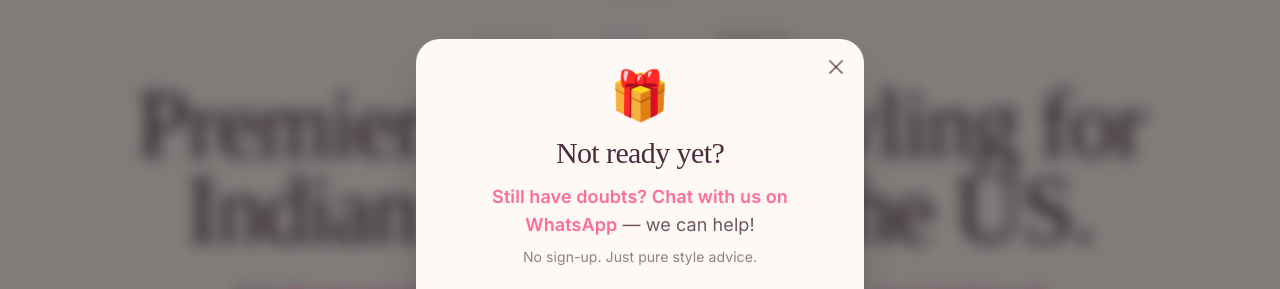
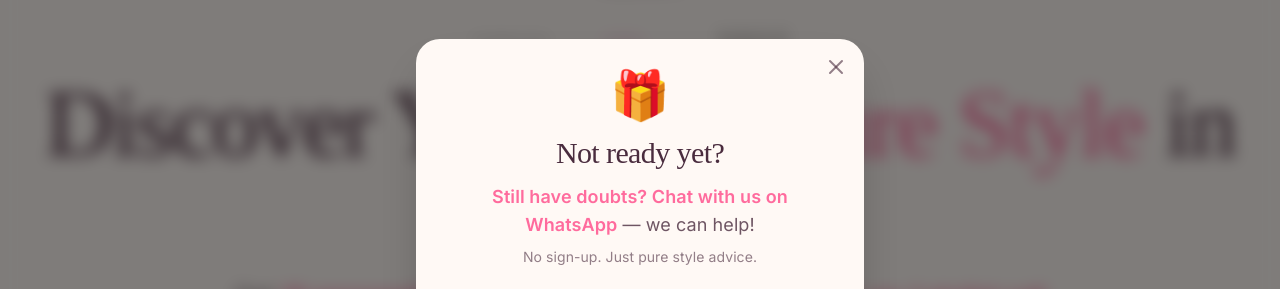
Before and after one commit to mithil0407/playernumberone, a Next.js app: page /us in a window 1280 px wide. Shown: the part 171-460 px from the top of the page. Built offline with nearby package versions, Linux system fonts and the light colour scheme.

Commit message:
Update US: Restore Signature Style hero header, brand pink for Signature Style, 40-min call copying everywhere on US pages

```diff
--- a/src/app/us/checkout/page.tsx
+++ b/src/app/us/checkout/page.tsx
@@ -587,7 +587,7 @@ export default function CheckoutPage() {
                   </li>
                   <li className="flex items-start gap-2 md:gap-3">
                     <CheckCircle className="w-4 h-4 md:w-5 md:h-5 text-luxury-accent flex-shrink-0 mt-0.5" />
-                    <span className="luxury-body text-luxury-charcoal/80 text-sm md:text-base">20-min Private Consultation Call</span>
+                    <span className="luxury-body text-luxury-charcoal/80 text-sm md:text-base">40-min Private Consultation Call</span>
                   </li>
                   <li className="flex items-start gap-2 md:gap-3">
                     <CheckCircle className="w-4 h-4 md:w-5 md:h-5 text-luxury-accent flex-shrink-0 mt-0.5" />
--- a/src/app/us/page.tsx
+++ b/src/app/us/page.tsx
@@ -164,7 +164,7 @@ export default function Home() {
     {
       icon: Zap,
       title: 'Expert Style Consultation',
-      description: '20-minute personalized call with our leading stylist',
+      description: '40-minute personalized call with our leading stylist',
       image: '/expert-consultation.webp',
       imageAlt: 'Style consultation'
     }
@@ -315,7 +315,7 @@ export default function Home() {
               transition={{ duration: 0.8, delay: 0.2 }}
               className="text-5xl md:text-7xl lg:text-8xl luxury-heading text-luxury-charcoal mb-4 md:mb-6 leading-[0.9] tracking-tight"
             >
-              Premier personal styling for Indian women in the US.
+              Discover Your <span className="text-luxury-accent">Signature Style</span> in <span className="text-luxury-charcoal">24 hours</span>
             </motion.h1>
 
             {/* Hero Subtitle */}
@@ -611,7 +611,7 @@ export default function Home() {
                     <li className="flex items-start gap-3">
                       <CheckCircle className="w-5 h-5 text-luxury-green flex-shrink-0 mt-0.5" />
                       <span className="luxury-body text-luxury-charcoal/80 text-sm">
-                        20-minute one-on-one call with expert stylist
+                        40-minute one-on-one call with expert stylist
                       </span>
                     </li>
                     <li className="flex items-start gap-3">
```
